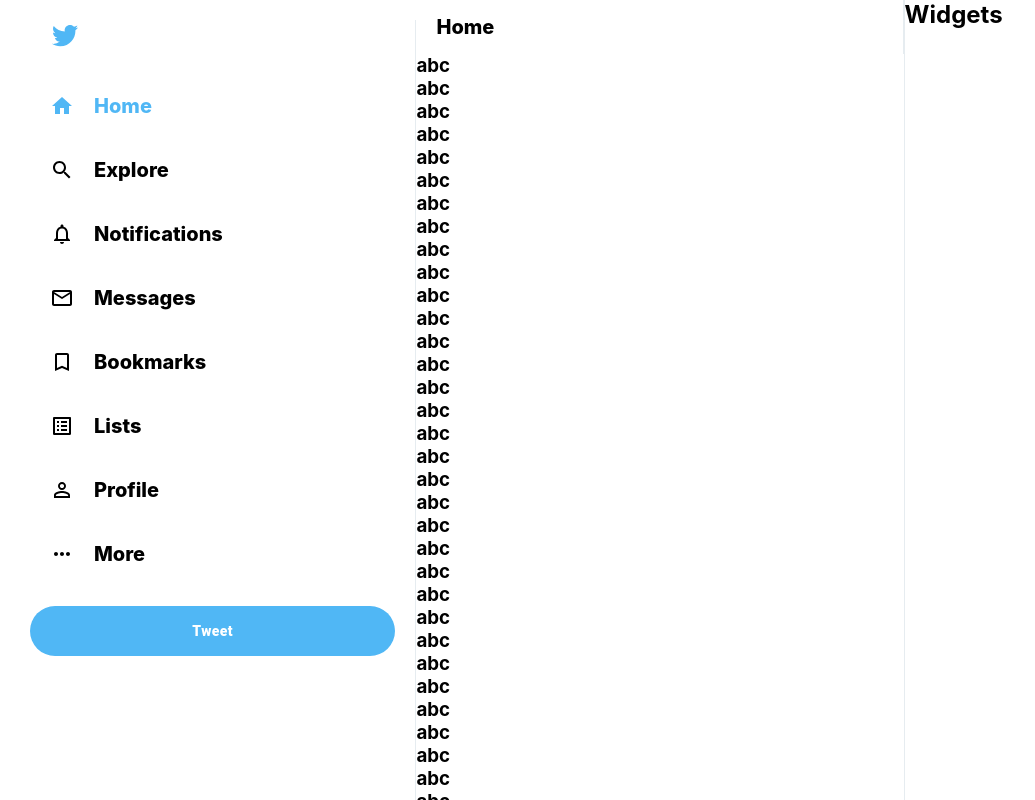
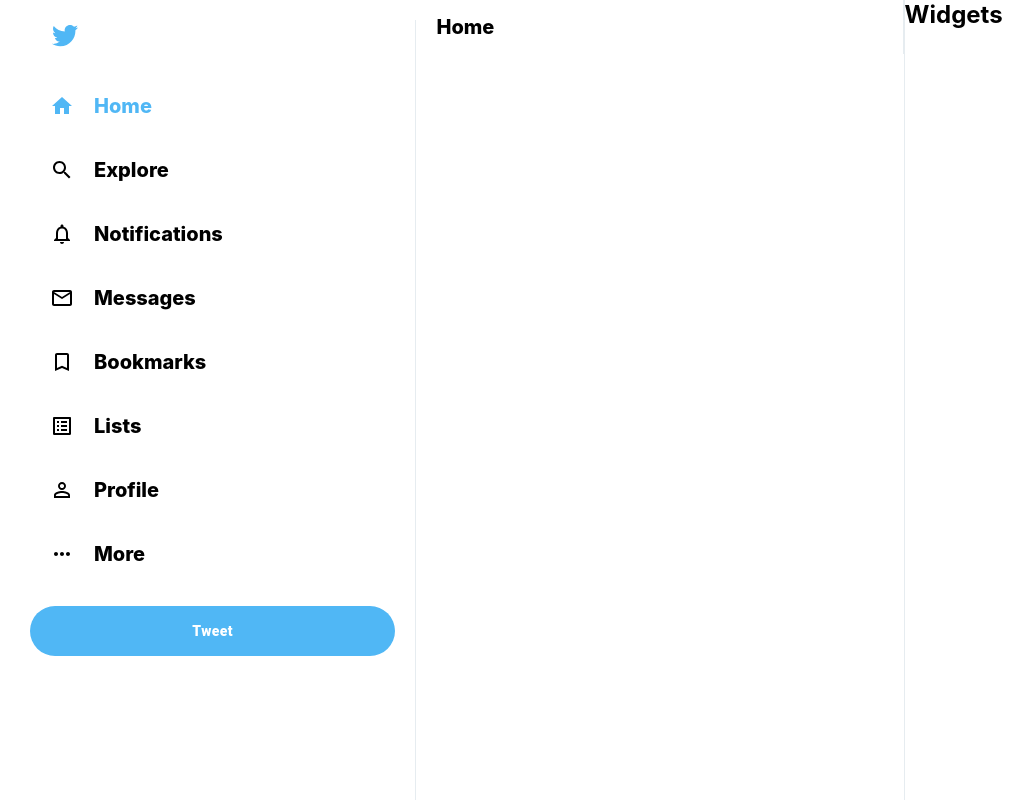
Before and after one commit to clentoo/twitter-clone, a React (Create React App) app: page / in a window 1280 px wide. Shown: the whole page, without its empty margins (0-1035 px from the left). Built offline with nearby package versions, Linux system fonts and the light colour scheme.

Commit message:
tweetbox component setup

```diff
--- a/src/Feed.js
+++ b/src/Feed.js
@@ -1,5 +1,6 @@
 import React from "react";
 import "./Feed.css";
+import TweetBox from "./TweetBox"
 
 function Feed() {
   return (
@@ -9,77 +10,7 @@
         <h2>Home</h2>
       </div>
       {/* Tweet Box */}
-      <h3>abc</h3>
-      <h3>abc</h3>
-      <h3>abc</h3>
-      <h3>abc</h3>
-      <h3>abc</h3>
-      <h3>abc</h3>
-      <h3>abc</h3>
-      <h3>abc</h3>
-      <h3>abc</h3>
-      <h3>abc</h3>
-      <h3>abc</h3>
-      <h3>abc</h3>
-      <h3>abc</h3>
-      <h3>abc</h3>
-      <h3>abc</h3>
-      <h3>abc</h3>
-      <h3>abc</h3>
-      <h3>abc</h3>
-      <h3>abc</h3>
-      <h3>abc</h3>
-      <h3>abc</h3>
-      <h3>abc</h3>
-      <h3>abc</h3>
-      <h3>abc</h3>
-      <h3>abc</h3>
-      <h3>abc</h3>
-      <h3>abc</h3>
-      <h3>abc</h3>
-      <h3>abc</h3>
-      <h3>abc</h3>
-      <h3>abc</h3>
-      <h3>abc</h3>
-      <h3>abc</h3>
-      <h3>abc</h3>
-      <h3>abc</h3>
-      <h3>abc</h3>
-      <h3>abc</h3>
-      <h3>abc</h3>
-      <h3>abc</h3>
-      <h3>abc</h3>
-      <h3>abc</h3>
-      <h3>abc</h3>
-      <h3>abc</h3>
-      <h3>abc</h3>
-      <h3>abc</h3>
-      <h3>abc</h3>
-      <h3>abc</h3>
-      <h3>abc</h3>
-      <h3>abc</h3>
-      <h3>abc</h3>
-      <h3>abc</h3>
-      <h3>abc</h3>
-      <h3>abc</h3>
-      <h3>abc</h3>
-      <h3>abc</h3>
-      <h3>abc</h3>
-      <h3>abc</h3>
-      <h3>abc</h3>
-      <h3>abc</h3>
-      <h3>abc</h3>
-      <h3>abc</h3>
-      <h3>abc</h3>
-      <h3>abc</h3>
-      <h3>abc</h3>
-      <h3>abc</h3>
-      <h3>abc</h3>
-      <h3>abc</h3>
-      <h3>abc</h3>
-      <h3>abc</h3>
-      <h3>abc</h3>
-      <h3>abc</h3>
+   <TweetBox/>
 
       {/* Posts */}
 
--- /dev/null
+++ b/src/TweetBox.js
@@ -0,0 +1,10 @@
+import React from "react";
+import "./TweetBox.css";
+
+function TweetBox() {
+    return <div className="tweetBox">
+
+  </div>;
+}
+
+export default TweetBox;
```
Also changed, not shown: src/TweetBox.css (added).
